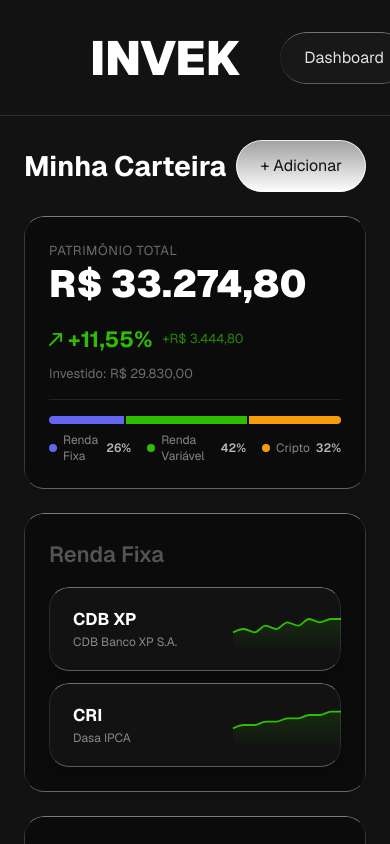
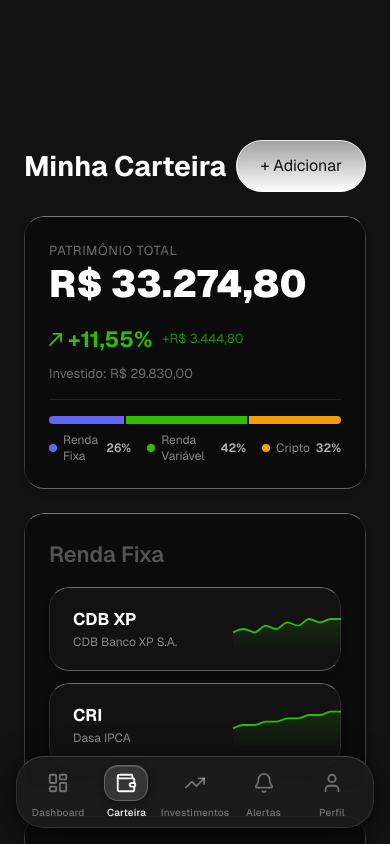
Before and after one commit to DoctahW/invek, a Next.js app: page /wallet in a window 390 px wide. Shown: the top 844 px of the page. Built offline with nearby package versions, Linux system fonts and the light colour scheme.

Commit message:
feat: new mobile header

```diff
--- a/app/components/header/Header.tsx
+++ b/app/components/header/Header.tsx
@@ -3,6 +3,7 @@
 import { usePathname } from "next/navigation";
 import { Bell, User } from "lucide-react";
 import { GlassButton } from "@/app/components/glass/GlassButton";
+import { MobileNav } from "./MobileNav";
 import styles from "./header.module.css";
 
 const NAV_ITEMS = [
@@ -15,6 +16,7 @@ export function AppHeader() {
   const pathname = usePathname();
 
   return (
+    <>
       <header className={styles.header}>
         <span className="font-black text-[48px] text-white shrink-0">INVEK</span>
 
@@ -56,5 +58,8 @@ export function AppHeader() {
 
         <div className={styles.divider} aria-hidden="true" />
       </header>
+
+      <MobileNav />
+    </>
   );
 }
--- /dev/null
+++ b/app/components/header/MobileNav.tsx
@@ -0,0 +1,41 @@
+"use client";
+
+import Link from "next/link";
+import { usePathname } from "next/navigation";
+import { Bell, User, LayoutDashboard, Wallet, TrendingUp } from "lucide-react";
+import styles from "./mobileNav.module.css";
+
+const ITEMS = [
+  { label: "Dashboard", href: "/dashboard", Icon: LayoutDashboard },
+  { label: "Carteira", href: "/wallet", Icon: Wallet },
+  { label: "Investimentos", href: "/investments", Icon: TrendingUp },
+  { label: "Alertas", href: "/notifications", Icon: Bell },
+  { label: "Perfil", href: "/profile", Icon: User },
+];
+
+export function MobileNav() {
+  const pathname = usePathname();
+
+  return (
+    <nav className={styles.nav} aria-label="Navegação principal">
+      <div className={styles.border} aria-hidden="true" />
+      {ITEMS.map(({ label, href, Icon }) => {
+        const isActive = pathname === href || pathname.startsWith(href + "/");
+        return (
+          <Link
+            key={label}
+            href={href}
+            className={`${styles.item} ${isActive ? styles.itemActive : ""}`}
+            aria-label={label}
+          >
+            <span className={styles.iconWrap}>
+              {isActive && <span className={styles.glow} aria-hidden="true" />}
+              <Icon size={22} />
+            </span>
+            <span className={styles.label}>{label}</span>
+          </Link>
+        );
+      })}
+    </nav>
+  );
+}
--- a/app/components/header/header.module.css
+++ b/app/components/header/header.module.css
@@ -78,3 +78,9 @@
   flex-shrink: 0;
   color: rgba(255, 255, 255, 0.6) !important;
 }
+
+@media (max-width: 768px) {
+  .header {
+    display: none;
+  }
+}
--- /dev/null
+++ b/app/components/header/mobileNav.module.css
@@ -0,0 +1,86 @@
+.nav {
+  display: none;
+  position: fixed;
+  bottom: 16px;
+  left: 16px;
+  right: 16px;
+  z-index: 50;
+  height: 72px;
+  padding: 0 8px;
+  align-items: center;
+  justify-content: space-around;
+  border-radius: 28px;
+
+  background: rgba(28, 28, 28, 0.88);
+  backdrop-filter: blur(24px) saturate(160%);
+  -webkit-backdrop-filter: blur(24px) saturate(160%);
+  box-shadow:
+    0 8px 32px rgba(0, 0, 0, 0.5),
+    0 2px 8px rgba(0, 0, 0, 0.3);
+}
+
+.border {
+  position: absolute;
+  inset: 0;
+  border-radius: inherit;
+  border: 1px solid rgba(255, 255, 255, 0.1);
+  border-top-color: rgba(255, 255, 255, 0.18);
+  pointer-events: none;
+  z-index: 1;
+}
+
+.item {
+  display: flex;
+  flex-direction: column;
+  align-items: center;
+  justify-content: center;
+  gap: 4px;
+  flex: 1;
+  height: 100%;
+  color: rgba(255, 255, 255, 0.38);
+  text-decoration: none;
+  transition: color 0.2s ease;
+  position: relative;
+  z-index: 2;
+}
+
+.item:hover {
+  color: rgba(255, 255, 255, 0.65);
+}
+
+.itemActive {
+  color: #ffffff;
+}
+
+.iconWrap {
+  position: relative;
+  display: flex;
+  align-items: center;
+  justify-content: center;
+  width: 44px;
+  height: 36px;
+}
+
+.glow {
+  position: absolute;
+  inset: 0;
+  border-radius: 14px;
+  background: rgba(255, 255, 255, 0.12);
+  border: 0.5px solid rgba(255, 255, 255, 0.22);
+  box-shadow:
+    inset 0 1px 0 rgba(255, 255, 255, 0.15),
+    0 2px 8px rgba(0, 0, 0, 0.3);
+}
+
+.label {
+  font-size: 10px;
+  font-weight: 500;
+  letter-spacing: 0.02em;
+  white-space: nowrap;
+}
+
+@media (max-width: 768px) {
+  .nav {
+    display: flex;
+  }
+}
```
Lines whose indentation alone changed are shown as unchanged.
